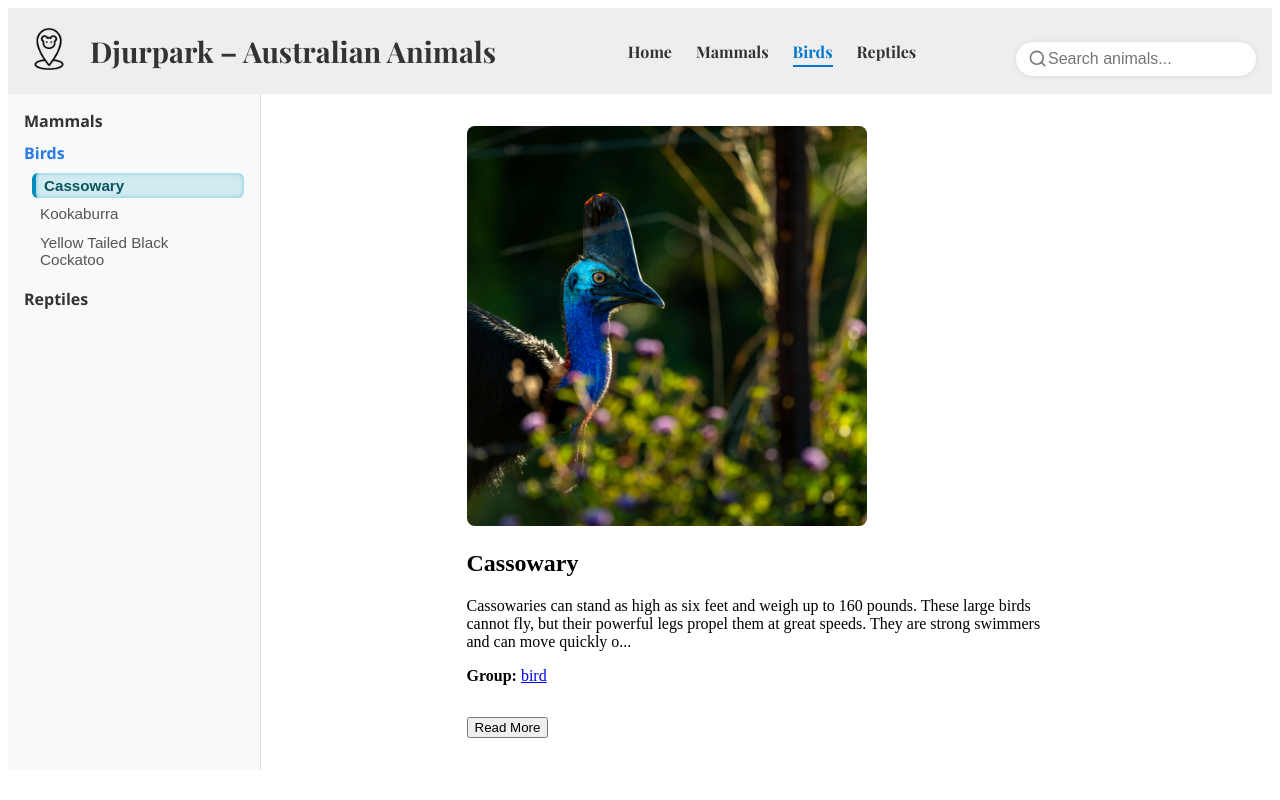
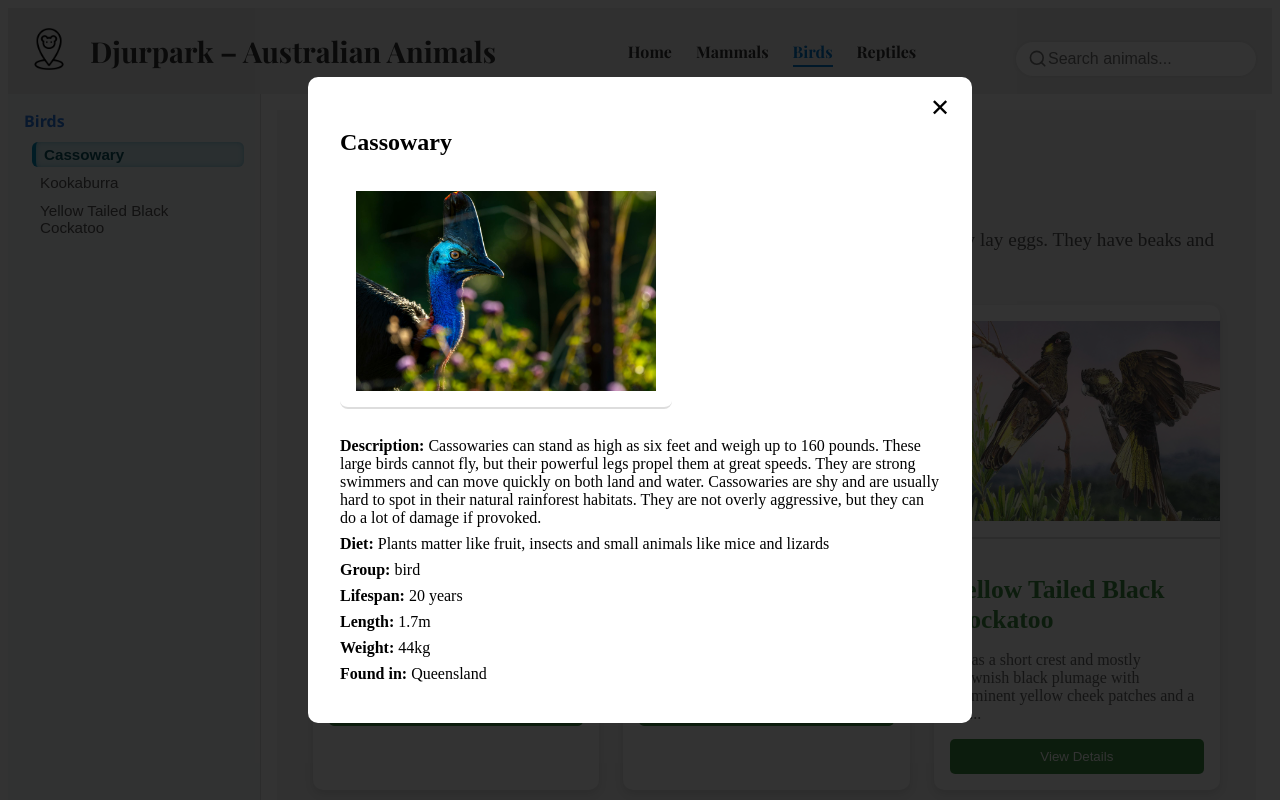
Before and after one commit to PriyeshIllam/assignment-4-react-router-djurpark, a React (Create React App) app: page /birds in a window 1280 px wide. Both pictures are taken after a click on the button "Cassowary". Shown: the top 800 px of the page. Built offline with nearby package versions, Linux system fonts and the light colour scheme.

Commit message:
fixed the home page

```diff
--- a/src/App.jsx
+++ b/src/App.jsx
@@ -4,16 +4,21 @@ import Mammals from './pages/Mammals';
 import Birds from './pages/Birds';
 import Reptiles from './pages/Reptiles';
 import Layout from './components/Layout';
+import LayoutGroup from './components/LayoutGroup';
 
 function App() {
   return (
     <Router>
       <Routes>
-        <Route path="/" element={<Layout><Home /></Layout>} />
-        <Route path="/:group/:animal" element={<Layout><Home /></Layout>} />
-        <Route path="/mammals" element={<Layout><Mammals /></Layout>} />
-        <Route path="/birds" element={<Layout><Birds /></Layout>} />
-        <Route path="/reptiles" element={<Layout><Reptiles /></Layout>} />
+        <Route path="/" element={<Layout>{({ selectedAnimal, setSelectedAnimal }) => (
+          <Home selectedAnimal={selectedAnimal} setSelectedAnimal={setSelectedAnimal} />
+        )}</Layout>} />
+        <Route path="/mammals/:animalName" element={<LayoutGroup><Mammals /></LayoutGroup>} />
+        <Route path="/reptiles/:animalName" element={<LayoutGroup><Reptiles /></LayoutGroup>} />
+        <Route path="/birds/:animalName" element={<LayoutGroup><Birds /></LayoutGroup>} />
+        <Route path="/mammals" element={<LayoutGroup><Mammals /></LayoutGroup>} />
+        <Route path="/birds" element={<LayoutGroup><Birds /></LayoutGroup>} />
+        <Route path="/reptiles" element={<LayoutGroup><Reptiles /></LayoutGroup>} />
       </Routes>
     </Router>
   );
--- a/src/components/Layout.jsx
+++ b/src/components/Layout.jsx
@@ -1,15 +1,29 @@
-// src/components/Layout.jsx
+import { useLocation } from 'react-router-dom';
+import { useState } from 'react';
 import Header from './Header';
 import Footer from './Footer';
 import Sidebar from './Sidebar';
+import SidebarGroup from './SidebarGroup';
 
 const Layout = ({ children }) => {
+  const location = useLocation();
+  const [selectedAnimal, setSelectedAnimal] = useState(null);
+
+  const isGroupPage = location.pathname.includes('/mammals') || location.pathname.includes('/birds') || location.pathname.includes('/reptiles');
+
   return (
     <div>
       <Header />
       <div style={{ display: 'flex' }}>
-        <Sidebar />
-        <main style={{ flex: 1, padding: '1rem' }}>{children}</main>
+        {!isGroupPage ? (
+          <Sidebar setSelectedAnimal={setSelectedAnimal} />
+        ) : (
+          <SidebarGroup />
+        )}
+
+        <main style={{ flex: 1, padding: '1rem' }}>
+          {children({ selectedAnimal, setSelectedAnimal })}
+        </main>
       </div>
       <Footer />
     </div>
--- /dev/null
+++ b/src/components/LayoutGroup.jsx
@@ -0,0 +1,22 @@
+// LayoutGroup.jsx
+import Header from './Header';
+import Footer from './Footer';
+import SidebarGroup from './SidebarGroup';
+
+const LayoutGroup = ({ children }) => {
+  return (
+    <div>
+      <Header />
+      <div style={{ display: 'flex' }}>
+        <SidebarGroup />
+        <main style={{ flex: 1, padding: '1rem' }}>
+          {/* Here, children are passed in as JSX */}
+          {children}
+        </main>
+      </div>
+      <Footer />
+    </div>
+  );
+};
+
+export default LayoutGroup;
--- a/src/components/Sidebar.jsx
+++ b/src/components/Sidebar.jsx
@@ -1,13 +1,13 @@
-import { NavLink, useLocation, useNavigate } from 'react-router-dom';
+import { useLocation, useNavigate } from 'react-router-dom';
 import animalData from '../data/animals';
 import { useState } from 'react';
 import '../styles/Sidebar.css';
 
-const Sidebar = () => {
+const Sidebar = ({ setSelectedAnimal, selectedAnimal }) => {
+
   const location = useLocation();
   const navigate = useNavigate();
   const [visibleGroup, setVisibleGroup] = useState('');
-  const [activeAnimal, setActiveAnimal] = useState('');
 
   const currentGroup = location.pathname.split('/')[1];
   const groupNames = ['mammals', 'birds', 'reptiles'];
@@ -22,15 +22,12 @@ const Sidebar = () => {
     setVisibleGroup(prev => (prev === group ? '' : group));
   };
 
-  const handleAnimalClick = (animal, group) => {
-    const animalPath = `/${group}/${encodeURIComponent(animal)}`;
-    if (activeAnimal === animal) {
-      setActiveAnimal('');
-      navigate('/');
-    } else {
-      setActiveAnimal(animal);
-      navigate(animalPath);
-    }
+  const handleAnimalClick = (animal) => {
+    console.log("Animal clicked:", animal.name); // ✅ Log animal click
+    setSelectedAnimal(prev =>
+      prev && prev.name === animal.name ? null : animal
+    );
+
   };
 
   return (
@@ -41,28 +38,45 @@ const Sidebar = () => {
             a => a.group === group.slice(0, -1)
           );
 
+          const isGroupActive = currentGroup === group;
+          if (isGroupActive) {
+            console.log("Active group:", group); // ✅ Log active group
+          }
+
           return (
             <div key={group}>
-              <NavLink
-                to={`/${group}`}
+              <div
+                className={`sidebar-group ${isGroupActive ? 'active' : ''}`}
                 onClick={() => toggleGroup(group)}
-                className={currentGroup === group ? 'active' : ''}
               >
                 {groupDisplayName[group]}
-              </NavLink>
+              </div>
 
-              {currentGroup === group && (
+              {visibleGroup === group && (
                 <ul className="animal-list">
-                  {animalsInGroup.map(animal => (
+                  {animalsInGroup.map(animal => {
+                    const pathParts = location.pathname.split('/');
+                    const selectedAnimalName = decodeURIComponent(pathParts[2] || '');
+                    //const isSelected = selectedAnimalName === animal.name;
+                    const isSelected = selectedAnimal && selectedAnimal.name === animal.name;
+                    if (isSelected) {
+                      console.log("Selected animal:", animal.name); // ✅ Log selected animal
+                    }
+                    else{
+                      console.log("disabled animal:", animal.name); // ✅ Log selected animal
+                    }
+
+                    return (
                       <li key={animal.name}>
                         <button
-                        onClick={() => handleAnimalClick(animal.name, group)}
-                        className={activeAnimal === animal.name ? 'active-animal' : ''}
+                          onClick={() => handleAnimalClick(animal)}
+                          className={`animal-button ${isSelected ? 'active' : ''}`}
                         >
                           {animal.name}
                         </button>
                       </li>
-                  ))}
+                    );
+                  })}
                 </ul>
               )}
             </div>
--- /dev/null
+++ b/src/components/SidebarGroup.jsx
@@ -0,0 +1,77 @@
+import { NavLink, useLocation, useNavigate } from 'react-router-dom';
+import animalData from '../data/animals';
+import { useState, useEffect } from 'react';
+import '../styles/Sidebar.css';
+
+const SidebarGroup = () => {
+  const location = useLocation();
+  const navigate = useNavigate();
+  const [activeAnimal, setActiveAnimal] = useState('');
+
+  const currentPath = location.pathname;
+  const currentGroup = currentPath.split('/')[1]; // '', mammals, birds, reptiles
+  const currentAnimal = decodeURIComponent(currentPath.split('/')[2] || '');
+
+  useEffect(() => {
+    setActiveAnimal(currentAnimal);
+  }, [location]);
+
+  const groupNames = ['mammals', 'birds', 'reptiles'];
+  const groupDisplayName = {
+    mammals: 'Mammals',
+    birds: 'Birds',
+    reptiles: 'Reptiles',
+  };
+
+  const handleAnimalClick = (animal, group) => {
+    const path = `/${group}/${encodeURIComponent(animal)}`;
+    if (activeAnimal === animal) {
+      setActiveAnimal('');
+      navigate(`/${group}`);
+    } else {
+      setActiveAnimal(animal);
+      navigate(path);
+    }
+  };
+
+  return (
+    <aside className="sidebar">
+      <nav>
+        {groupNames.map(group => {
+          const animalsInGroup = animalData.filter(
+            a => a.group === group.slice(0, -1)
+          );
+
+          // Show all groups on Home page, otherwise just the current group
+          if (currentGroup && currentGroup !== group) return null;
+
+          return (
+            <div key={group}>
+              <NavLink
+                to={`/${group}`}
+                className="group-link"
+              >
+                {groupDisplayName[group]}
+              </NavLink>
+
+              <ul className="animal-list">
+                {animalsInGroup.map(animal => (
+                  <li key={animal.name}>
+                    <button
+                      onClick={() => handleAnimalClick(animal.name, group)}
+                      className={`animal-button ${activeAnimal === animal.name ? 'active-animal' : ''}`}
+                    >
+                      {animal.name}
+                    </button>
+                  </li>
+                ))}
+              </ul>
+            </div>
+          );
+        })}
+      </nav>
+    </aside>
+  );
+};
+
+export default SidebarGroup;
--- a/src/modals/AnimalDetailModal.jsx
+++ b/src/modals/AnimalDetailModal.jsx
@@ -1,12 +1,17 @@
+import { useNavigate } from 'react-router-dom';
 import '../styles/AnimalDetailModal.css';
 
 const AnimalDetailModal = ({ animal, onClose }) => {
   if (!animal) return null;
 
+  const handleClick = () => {
+    onClose();
+  };
+
   return (
     <div className="modal-overlay">
       <div className="modal-content">
-        <button onClick={onClose} className="close-button">✕</button>
+        <button onClick={handleClick} className="close-button">✕</button>
         <h2>{animal.name}</h2>
         <img src={animal.image} alt={animal.name} className="animal-image" />
         <div className="animal-details">
@@ -23,4 +28,5 @@ const AnimalDetailModal = ({ animal, onClose }) => {
   );
 };
 
+
 export default AnimalDetailModal;
--- a/src/pages/Birds.jsx
+++ b/src/pages/Birds.jsx
@@ -1,11 +1,33 @@
+import { useParams, useNavigate } from 'react-router-dom';
 import animals from '../data/animals';
 import { useState } from 'react';
 import AnimalDetailModal from '../modals/AnimalDetailModal';
 import '../styles/Group.css';
 
 const Birds = () => {
+  const { animalName } = useParams();
+  const navigate = useNavigate();
   const [selectedAnimal, setSelectedAnimal] = useState(null);
+
   const birds = animals.filter(a => a.group === 'bird');
+
+  const animalFromUrl = animalName
+    ? animals.find(a => a.name.toLowerCase() === decodeURIComponent(animalName).toLowerCase())
+    : null;
+
+  const handleSeeDetails = (animal) => {
+    setSelectedAnimal(animal);
+  };
+
+  const modalAnimal = animalFromUrl || selectedAnimal;
+
+  const handleClose = () => {
+    if (animalFromUrl) {
+      navigate('/birds'); // Go back to the birds group page
+    } else {
+      setSelectedAnimal(null); // Close the modal from state
+    }
+  };
 
   return (
     <div className="group-page">
@@ -28,7 +50,7 @@ const Birds = () => {
               </p>
               <button
                 className="details-btn"
-                onClick={() => setSelectedAnimal(animal)}
+                onClick={() => handleSeeDetails(animal)}
               >
                 View Details
               </button>
@@ -37,10 +59,10 @@ const Birds = () => {
         ))}
       </div>
 
-      {selectedAnimal && (
+      {modalAnimal && (
         <AnimalDetailModal
-          animal={selectedAnimal}
-          onClose={() => setSelectedAnimal(null)}
+          animal={modalAnimal}
+          onClose={handleClose}
         />
       )}
     </div>
--- a/src/pages/Home.jsx
+++ b/src/pages/Home.jsx
@@ -1,33 +1,32 @@
-import { useState, useEffect } from 'react';
-import { useLocation } from 'react-router-dom';
+import { useEffect, useState } from 'react';
+import { useLocation, Link } from 'react-router-dom';
 import animals from '../data/animals';
-import AnimalDetailModal from '../modals/AnimalDetailModal';
-import { Link } from 'react-router-dom';
 import '../styles/Home.css';
 
-const Home = () => {
-  const [activeAnimal, setActiveAnimal] = useState(null);
-  const [showModal, setShowModal] = useState(false);
+const Home = ({ selectedAnimal, setSelectedAnimal }) => {
   const location = useLocation();
+  const [showFullDetails, setShowFullDetails] = useState(false);
 
   useEffect(() => {
     const pathParts = location.pathname.split('/');
     const animalName = decodeURIComponent(pathParts[2] || '');
+
     if (animalName) {
       const foundAnimal = animals.find(a => a.name === animalName);
-      setActiveAnimal(foundAnimal || null);
+      setSelectedAnimal(foundAnimal || null);
+      setShowFullDetails(true);
     } else {
-      setActiveAnimal(null);
+      setSelectedAnimal(null);
+      setShowFullDetails(false);
     }
-  }, [location]);
+  }, [location, setSelectedAnimal]);
 
   const getShortDesc = (desc) =>
     desc.length > 200 ? desc.slice(0, 200) + '...' : desc;
 
   return (
     <div>
-      {/* Welcome Section */}
-      {!activeAnimal && (
+      {!selectedAnimal && (
         <div className="welcome-container">
           <div className="overlay">
             <h1>Welcome to Djurpark</h1>
@@ -45,31 +44,52 @@ const Home = () => {
         </div>
       )}
 
-      {/* Animal Section */}
-      {activeAnimal && (
+      {selectedAnimal && (
         <div style={{ padding: '1rem', maxWidth: '600px', margin: '0 auto' }}>
           <img
-            src={activeAnimal.image}
-            alt={activeAnimal.name}
+            src={selectedAnimal.image}
+            alt={selectedAnimal.name}
             style={{ width: '100%', maxWidth: '400px', borderRadius: '8px' }}
           />
-          <h2>{activeAnimal.name}</h2>
-          <p>{getShortDesc(activeAnimal.description)}</p>
+          <h2>{selectedAnimal.name}</h2>
+          <p>
+            {showFullDetails
+              ? selectedAnimal.description
+              : getShortDesc(selectedAnimal.description)}
+          </p>
+          <p>
+            <strong>Food:</strong>{selectedAnimal.food}
+
+          </p>
           <p>
             <strong>Group:</strong>{' '}
-            <Link to={`/${activeAnimal.group}s`}>{activeAnimal.group}</Link>
+            <Link to={`/${selectedAnimal.group}s`}>{selectedAnimal.group}</Link>
           </p>
-          <button onClick={() => setShowModal(true)} style={{ marginTop: '1rem' }}>
-            Read More
+
+          {showFullDetails && (
+            <>
+              <p><strong>Diet:</strong> {selectedAnimal.food}</p>
+              <p><strong>Lifespan:</strong> {selectedAnimal.lifespan}</p>
+              <p><strong>Length:</strong> {selectedAnimal.length}</p>
+              <p><strong>Weight:</strong> {selectedAnimal.weight}</p>
+              <p><strong>Found in:</strong> {selectedAnimal.found}</p>
+            </>
+          )}
+
+          <button
+            onClick={() => {
+              if (showFullDetails) {
+                setSelectedAnimal(null);
+                setShowFullDetails(false);
+              } else {
+                setShowFullDetails(true);
+              }
+            }}
+            style={{ marginTop: '1rem' }}
+          >
+            {showFullDetails ? 'Close' : 'Read More'}
           </button>
         </div>
-      )}
-
-      {showModal && activeAnimal && (
-        <AnimalDetailModal
-          animal={activeAnimal}
-          onClose={() => setShowModal(false)}
-        />
       )}
     </div>
   );
--- a/src/pages/Mammals.jsx
+++ b/src/pages/Mammals.jsx
@@ -1,15 +1,41 @@
+import { useParams, useNavigate } from 'react-router-dom';
 import animals from '../data/animals';
-import { useState } from 'react';
+import { useState, useEffect } from 'react';
 import AnimalDetailModal from '../modals/AnimalDetailModal';
-import '../styles/Group.css';  // Importing the CSS for Mammals page
+import '../styles/Group.css';
 
 const Mammals = () => {
+  const { animalName } = useParams();
+  const navigate = useNavigate();
   const [selectedAnimal, setSelectedAnimal] = useState(null);
 
   const mammals = animals.filter(a => a.group === 'mammal');
 
+  // When a URL param is present, show the animal based on it
+  const animalFromUrl = animalName
+    ? animals.find(a => a.name.toLowerCase() === decodeURIComponent(animalName).toLowerCase())
+    : null;
+
+  // Ensure that clicking "See Details" sets selectedAnimal for modal
+  const handleSeeDetails = (animal) => {
+    setSelectedAnimal(animal);
+  };
+
+  // Determine what to show in the modal
+  const modalAnimal = animalFromUrl || selectedAnimal;
+
+  // Handle closing based on how modal was opened
+  const handleClose = () => {
+    if (animalFromUrl) {
+      navigate('/mammals'); // Go back to the group page
+    } else {
+      setSelectedAnimal(null); // Just close the modal from state
+    }
+  };
+
   return (
-    <div className="group-page">
+    <div style={{ display: 'flex' }}>
+      <div className="group-page" style={{ flex: 1 }}>
         <h2 className="page-title">Mammals</h2>
         <p className="page-description">
           Mammals are warm-blooded animals with fur or hair. Many give birth to live young.
@@ -25,7 +51,7 @@ const Mammals = () => {
                 <p className="animal-description">{animal.description.slice(0, 100)}...</p>
                 <button
                   className="details-btn"
-                onClick={() => setSelectedAnimal(animal)}
+                  onClick={() => handleSeeDetails(animal)}
                 >
                   See Details
                 </button>
@@ -34,12 +60,13 @@ const Mammals = () => {
           ))}
         </div>
 
-      {selectedAnimal && (
+        {modalAnimal && (
           <AnimalDetailModal
-          animal={selectedAnimal}
-          onClose={() => setSelectedAnimal(null)}
+            animal={modalAnimal}
+            onClose={handleClose}
           />
         )}
+      </div>
     </div>
   );
 };
--- a/src/pages/Reptiles.jsx
+++ b/src/pages/Reptiles.jsx
@@ -1,11 +1,33 @@
+import { useParams, useNavigate } from 'react-router-dom';
 import animals from '../data/animals';
 import { useState } from 'react';
 import AnimalDetailModal from '../modals/AnimalDetailModal';
-import '../styles/Group.css'; // You can use a shared CSS file too.
+import '../styles/Group.css';
 
 const Reptiles = () => {
+  const { animalName } = useParams();
+  const navigate = useNavigate();
   const [selectedAnimal, setSelectedAnimal] = useState(null);
+
   const reptiles = animals.filter(a => a.group === 'reptile');
+
+  const animalFromUrl = animalName
+    ? animals.find(a => a.name.toLowerCase() === decodeURIComponent(animalName).toLowerCase())
+    : null;
+
+  const handleSeeDetails = (animal) => {
+    setSelectedAnimal(animal);
+  };
+
+  const modalAnimal = animalFromUrl || selectedAnimal;
+
+  const handleClose = () => {
+    if (animalFromUrl) {
+      navigate('/reptiles');
+    } else {
+      setSelectedAnimal(null);
+    }
+  };
 
   return (
     <div className="group-page">
@@ -28,7 +50,7 @@ const Reptiles = () => {
               </p>
               <button
                 className="details-btn"
-                onClick={() => setSelectedAnimal(animal)}
+                onClick={() => handleSeeDetails(animal)}
               >
                 View Details
               </button>
@@ -37,10 +59,10 @@ const Reptiles = () => {
         ))}
       </div>
 
-      {selectedAnimal && (
+      {modalAnimal && (
         <AnimalDetailModal
-          animal={selectedAnimal}
-          onClose={() => setSelectedAnimal(null)}
+          animal={modalAnimal}
+          onClose={handleClose}
         />
       )}
     </div>
```
Also changed, not shown: src/styles/Sidebar.css (+10 -0 lines). Lines whose indentation alone changed are shown as unchanged.
